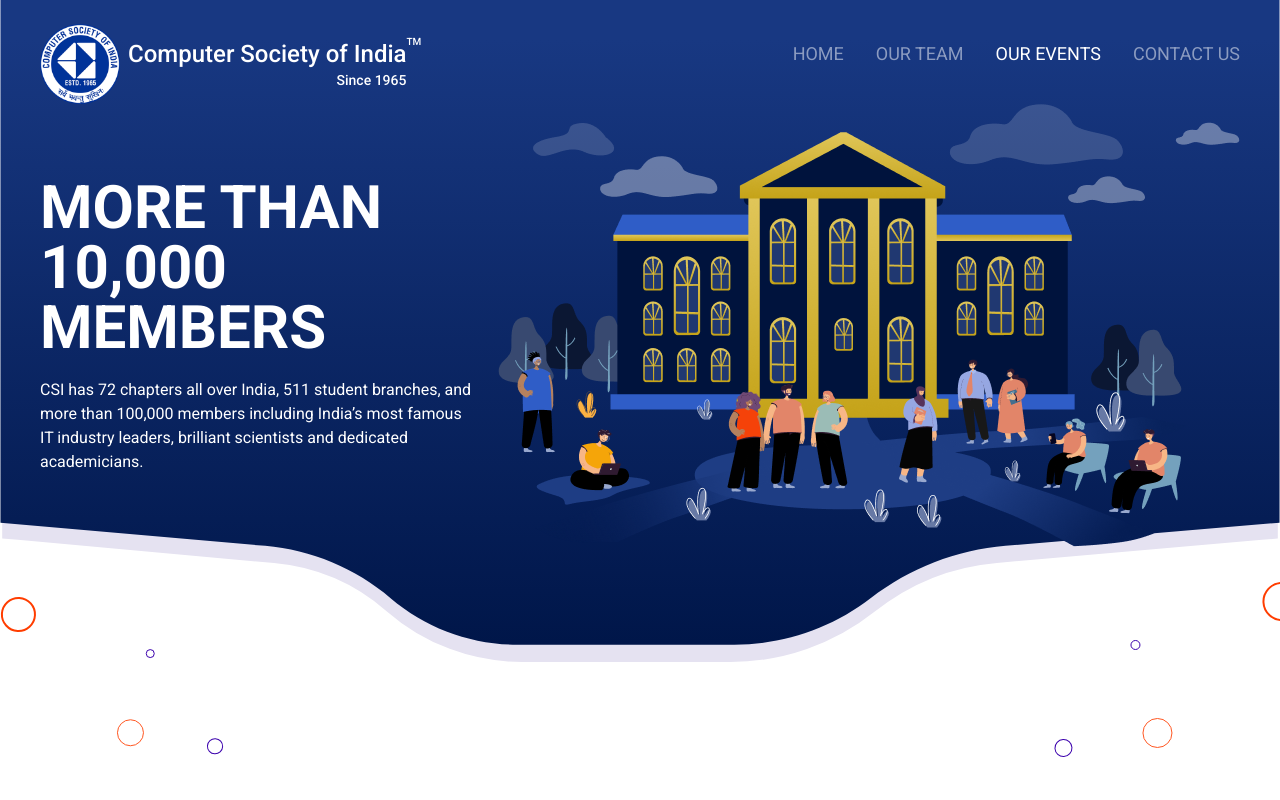
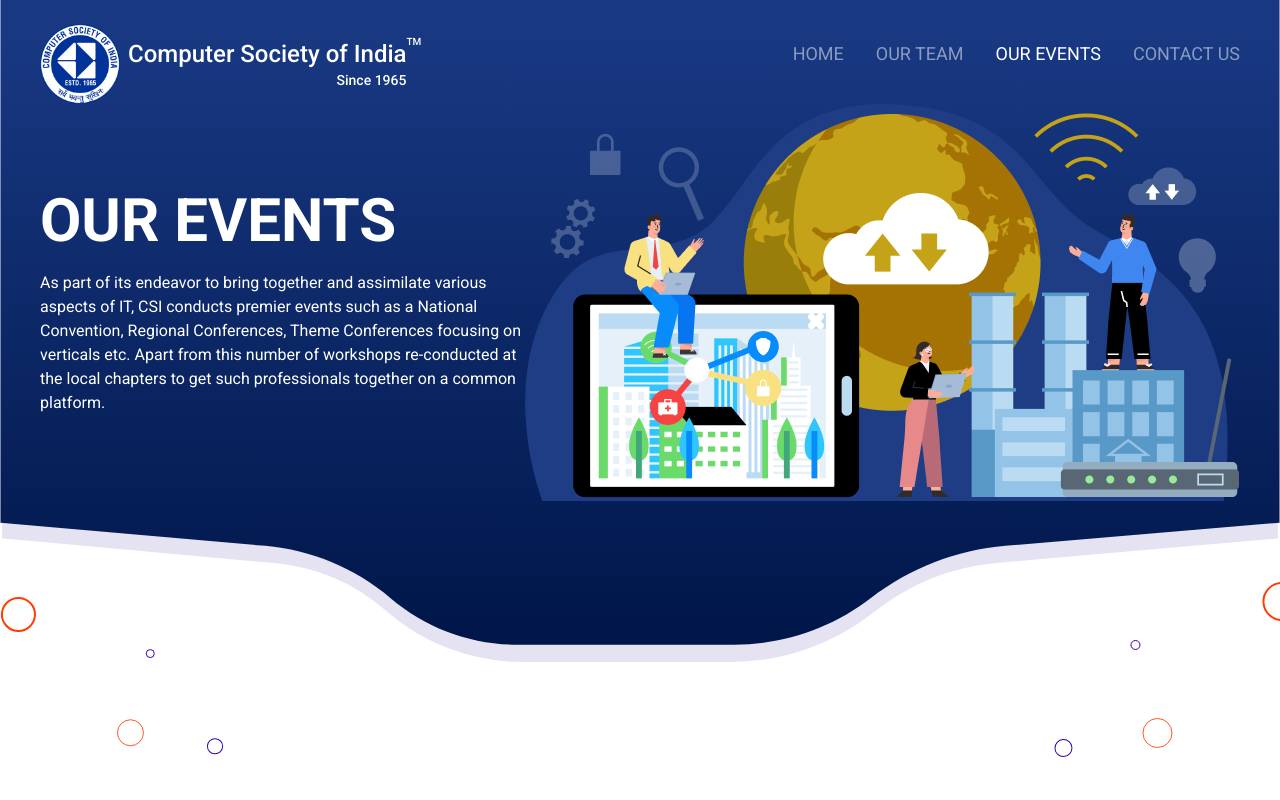
Before and after one commit to ankiiisharma/CSI-Frontend, a React (Vite) app: page /events in a window 1280 px wide. Shown: the top 800 px of the page. Built offline with nearby package versions, Linux system fonts and the light colour scheme.

Commit message:
Added team page

```diff
--- a/src/App.jsx
+++ b/src/App.jsx
@@ -1,19 +1,34 @@
 import React from "react";
 import { Routes, Route } from "react-router-dom";
-import logo from "./images/logo.png";
+import { useLocation } from "react-router-dom";
 
 // Page [ Development ]
+import Team from "./containers/Team";
 import Events from "./containers/Events";
 import Home from "./containers/Home";
 import MasterLayout from "./components/MasterLayout";
 
 const App = () => {
+  const { pathname } = useLocation();
+
+  const getCurrentPath = () => {
+    switch (pathname) {
+      case "/":
+        return "home";
+      case "/team":
+        return "team";
+      case "/events":
+        return "events";
+    }
+  };
+
   return (
     <div>
       <Routes>
-        <Route path="/" element={<MasterLayout />}>
+        <Route path="/" element={<MasterLayout currPath={getCurrentPath()} />}>
           <Route path="" element={<Home />} />
           <Route path="events" element={<Events />} />
+          <Route path="team" element={<Team />} />
         </Route>
       </Routes>
     </div>
--- a/src/components/MasterLayout/index.jsx
+++ b/src/components/MasterLayout/index.jsx
@@ -2,11 +2,12 @@
 import Footer from "../Common/Footer";
 import { Outlet } from "react-router-dom";
 
-import homeHeroImage from "../../images/common/home-hero.png";
+import { headerData } from "../../constants";
+
 import leftVector from "../../images/common/left-vector.svg"
 import rightVector from "../../images/common/right-vector.svg";
 
-const MasterLayout = () => {
+const MasterLayout = ({ currPath }) => {
   return (
     <div className="w-screen h-screen">
       <div className="w-full h-full bg-header bg-no-repeat bg-contain pt-6 px-10 relative">
@@ -14,15 +15,13 @@
         <div className="flex justify-between items-center">
           <div className="text-white">
             <p className="text-6xl font-semibold uppercase">
-              More than <br /> 10,000 members
+              {headerData[currPath].headerText}
             </p>
             <p className="mt-5 text-base font-regular">
-              CSI has 72 chapters all over India, 511 student branches, and more
-              than 100,000 members including India’s most famous IT industry
-              leaders, brilliant scientists and dedicated academicians.
+              {headerData[currPath].subheaderText}
             </p>
           </div>
-          <img src={homeHeroImage} alt="hero-icon" />
+          <img src={headerData[currPath].imageUrl} alt="hero-icon" className="self-end"/>
         </div>
         <img
           src={leftVector}
--- /dev/null
+++ b/src/components/Team/TeamCard.jsx
@@ -0,0 +1,34 @@
+import { AiFillGithub, AiFillLinkedin, AiFillInstagram } from "react-icons/ai";
+
+const TeamCard = () => {
+  return (
+    <div className="shadow-teamCard w-[350px] flex flex-col items-center justiy-center py-6 rounded-xl">
+      <img
+        src="https://i.pravatar.cc/150"
+        alt="member-photo"
+        className="rounded-full"
+      />
+      <p className="text-textColor-header text-lg font-medium mt-2">
+        Sparsh Malhotra
+      </p>
+      <p className="text-textColor-header text-base">President</p>
+      <p className="text-textColor-subheader text-sm mt-2 px-6 text-center">
+        Please stop looking at your phone and pet me rub face on owner for have
+        secret
+      </p>
+      <div className="flex items-center gap-4 mt-3">
+        <div className="rounded-full w-10 h-10 bg-[#898989]/[.19] flex items-center justify-center">
+          <AiFillGithub fontSize={24} />
+        </div>
+        <div className="rounded-full w-10 h-10 bg-[#898989]/[.19] flex items-center justify-center">
+          <AiFillLinkedin fontSize={24} />
+        </div>
+        <div className="rounded-full w-10 h-10 bg-[#898989]/[.19] flex items-center justify-center">
+          <AiFillInstagram fontSize={24} />
+        </div>
+      </div>
+    </div>
+  );
+};
+
+export default TeamCard;
--- /dev/null
+++ b/src/constants/header.js
@@ -0,0 +1,24 @@
+import homeHero from "../images/common/home-hero.png";
+import eventHero from "../images/common/event-hero.png";
+import teamHero from "../images/common/team-hero.png";
+
+export const headerData = {
+  home: {
+    headerText: "MORE THAN 10,000 MEMBERS",
+    subheaderText:
+      "CSI has 72 chapters all over India, 511 student branches, and more than 100,000 members including India’s most famous IT industry leaders, brilliant scientists and dedicated academicians.",
+    imageUrl: homeHero,
+  },
+  team: {
+    headerText: "MEET OUR TEAM",
+    subheaderText:
+      "Meet the Team behind Our College's Exciting Technical Events: Our Tech-Savvy Society is Powered by Passionate Students Dedicated to Empowering Innovation and Creativity. Get to Know the Faces of Our Society and Join Us in Exploring the Cutting-Edge World of Technology.",
+    imageUrl: teamHero,
+  },
+  events: {
+    headerText: "OUR Events",
+    subheaderText:
+      "As part of its endeavor to bring together and assimilate various aspects of IT, CSI conducts premier events such as a National Convention, Regional Conferences, Theme Conferences focusing on verticals etc. Apart from this number of workshops re-conducted at the local chapters to get such professionals together on a common platform.",
+    imageUrl: eventHero,
+  },
+};
--- a/src/constants/index.js
+++ b/src/constants/index.js
@@ -1 +1,2 @@
 export { sigData } from "./sigs";
+export { headerData } from "./header";
--- /dev/null
+++ b/src/containers/Team.jsx
@@ -0,0 +1,40 @@
+import TeamCard from "../components/Team/TeamCard";
+
+import events_underline from "../images/events-underline.svg";
+
+const Team = () => {
+  return (
+    <div className="mb-8">
+      <div className="w-full uppercase flex flex-col items-center justify-center mb-8">
+        <h1 className="my-8 font-semibold text-4xl mb-1">Prime Core</h1>
+        <img className="w-[17vw]" src={events_underline} alt="__________" />
+      </div>
+      <div className="grid gap-4 grid-cols-3 grid-rows-3 justify-items-center items-center">
+        <TeamCard />
+        <TeamCard />
+        <TeamCard />
+        <TeamCard />
+        <TeamCard />
+        <TeamCard />
+        <TeamCard />
+        <TeamCard />
+      </div>
+      <div className="w-full uppercase flex flex-col items-center justify-center mb-8">
+        <h1 className="my-8 font-semibold text-4xl mb-1">Core</h1>
+        <img className="w-[17vw]" src={events_underline} alt="__________" />
+      </div>
+      <div className="grid gap-4 grid-cols-3 grid-rows-3 justify-items-center items-center">
+        <TeamCard />
+        <TeamCard />
+        <TeamCard />
+        <TeamCard />
+        <TeamCard />
+        <TeamCard />
+        <TeamCard />
+        <TeamCard />
+      </div>
+    </div>
+  );
+};
+
+export default Team;
--- a/tailwind.config.js
+++ b/tailwind.config.js
@@ -17,11 +17,18 @@
           from: "#E0C659",
           to: "#C5A318",
         },
+        textColor: {
+          header: "#263238",
+          subheader: "#575757",
+        },
         footerNote: {
           from: "#0C3DA5",
           to: "#092255",
         },
       },
+      boxShadow: {
+        teamCard: "0 18px 66px 0 rgba(152, 186, 197, 0.27)",
+      },
     },
   },
   plugins: [],
```
Also changed, not shown: src/images/common/event-hero.png (added), src/images/common/team-hero.png (added).
